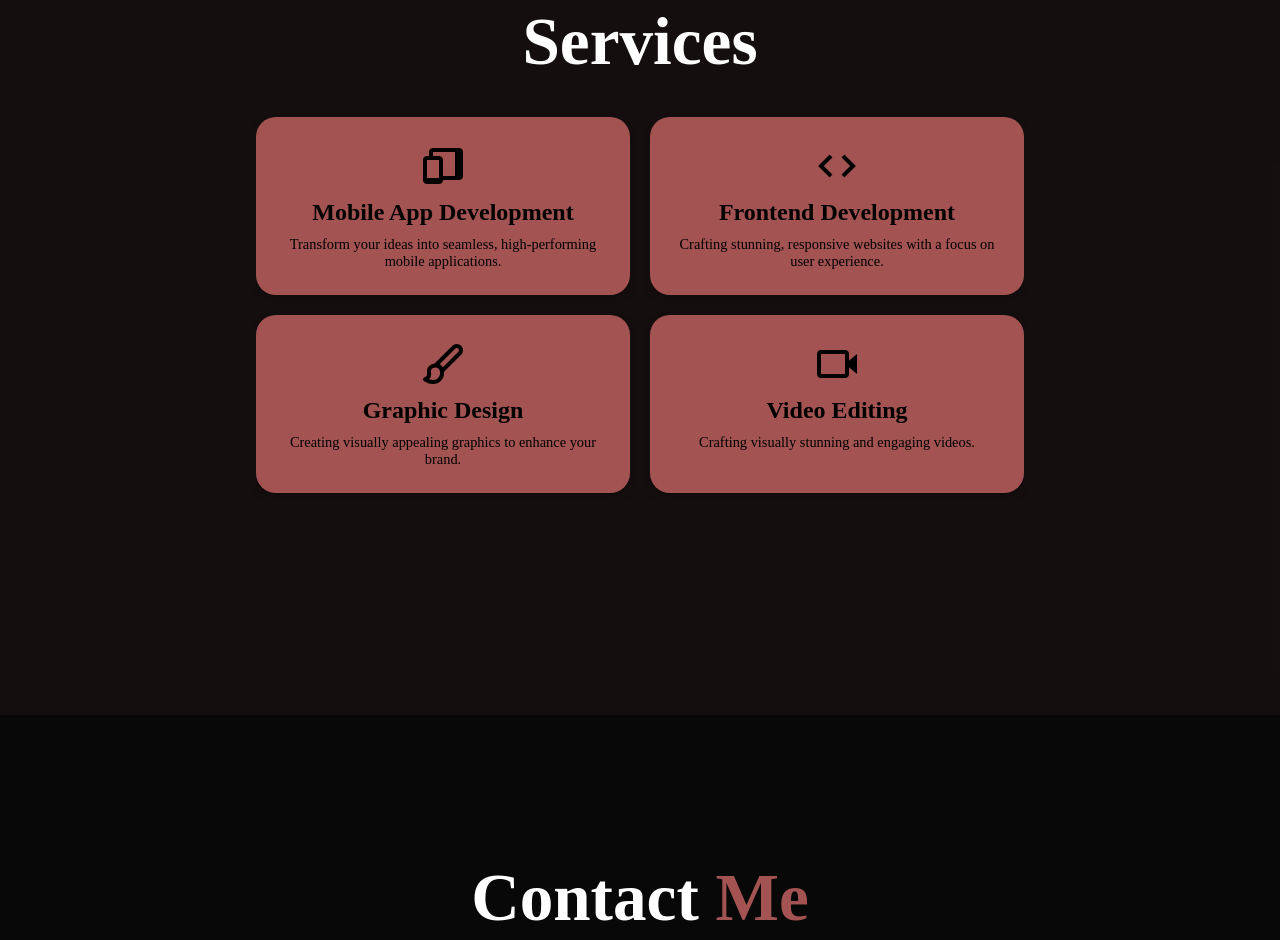
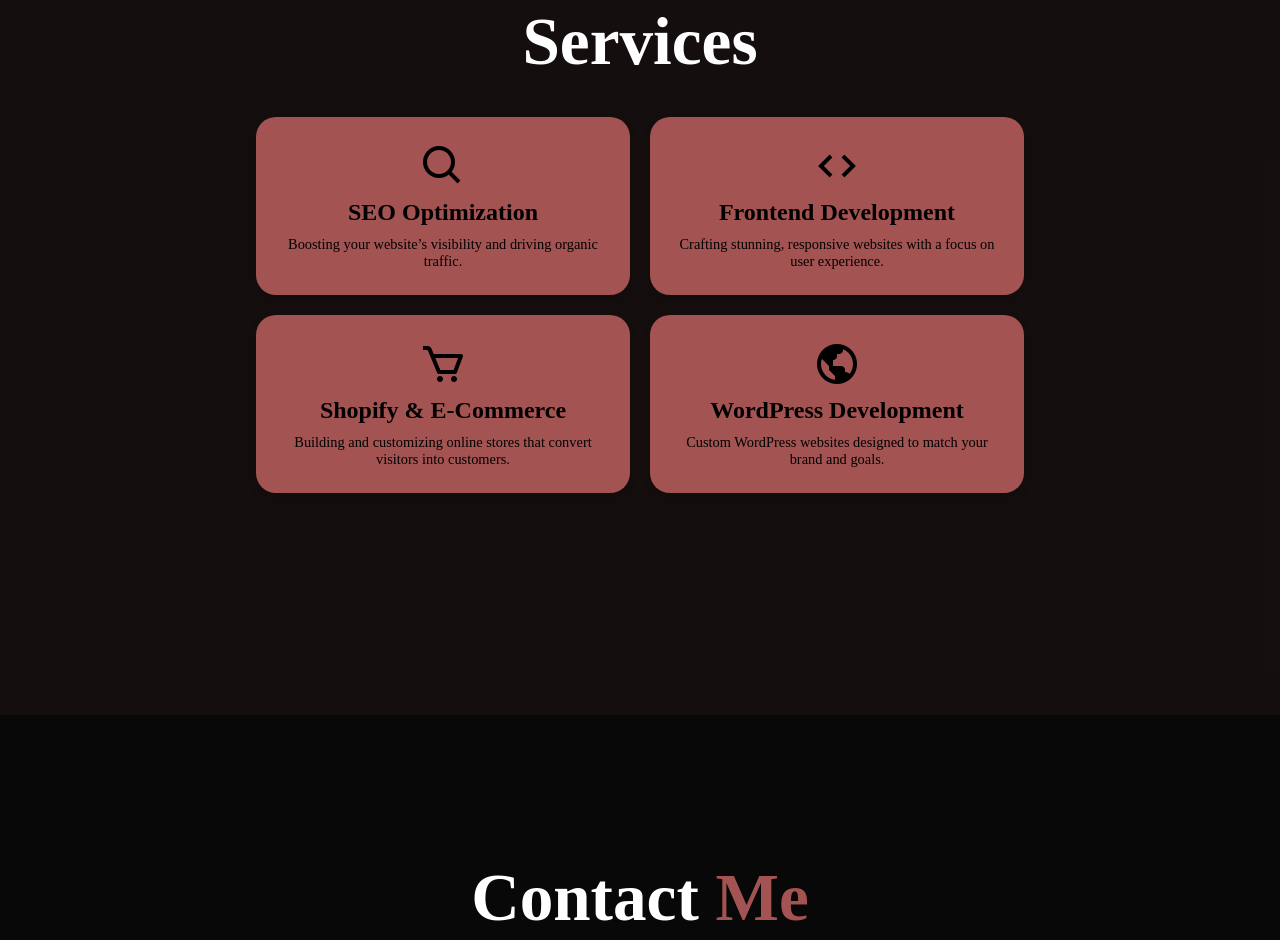
Before and after one commit to codebypink/My-Portfolio, a plain HTML site: page index.html in a window 1280 px wide. Shown: the part 3394-4334 px from the top of the page. Drawn offline with nearby package versions, Linux system fonts and the light colour scheme.

Commit message:
index.html

```diff
--- a/index.html
+++ b/index.html
@@ -161,16 +161,18 @@
                 <section class="services" id="services">
   <h2 class="heading">Services</h2>
   <div class="services-container">
+
     <div class="service-box">
       <div class="service-info">
-                          <i class="bx bxs-devices"></i>
-                          <h4>Mobile App Development</h4>
-                          <p>Transform your ideas into seamless, high-performing mobile applications.</p>
+        <i class="bx bx-search"></i>
+        <h4>SEO Optimization</h4>
+        <p>Boosting your website’s visibility and driving organic traffic.</p>
       </div>
       <div class="service-details">
-                          <p>With expertise in both iOS and Android platforms, we deliver user-friendly, innovative apps tailored to your business needs.</p>
+        <p>Offering technical SEO, on-page optimization, and content strategies to improve rankings on Google and other search engines.</p>
       </div>
     </div>
+
     <div class="service-box">
       <div class="service-info">
         <i class="bx bx-code"></i>
@@ -181,28 +183,32 @@
         <p>Leveraging the latest technologies in HTML, CSS, and JavaScript to bring your vision to life with precision and creativity.</p>
       </div>
     </div>
+
     <div class="service-box">
       <div class="service-info">
-                          <i class="bx bx-paint"></i>
-                          <h4>Graphic Design</h4>
-                          <p>Creating visually appealing graphics to enhance your brand.</p>
+        <i class="bx bx-cart"></i>
+        <h4>Shopify & E-Commerce</h4>
+        <p>Building and customizing online stores that convert visitors into customers.</p>
       </div>
       <div class="service-details">
-                          <p>Specializing in logos, brochures, and digital artwork to ensure a cohesive and professional look for your projects.</p>
+        <p>Specializing in Shopify and WordPress (WooCommerce), with a focus on user experience, performance, and SEO-friendly product pages.</p>
       </div>
     </div>
+
     <div class="service-box">
       <div class="service-info">
-                          <i class="bx bx-video"></i>
-                          <h4>Video Editing</h4>
-                          <p>Crafting visually stunning and engaging videos.</p>
+        <i class="bx bx-world"></i>
+        <h4>WordPress Development</h4>
+        <p>Custom WordPress websites designed to match your brand and goals.</p>
       </div>
       <div class="service-details">
-                          <p>Specializing in cutting-edge techniques, transitions, and effects to create compelling narratives and dynamic content.</p>
+        <p>Experienced in Elementor and custom themes to create responsive, SEO-optimized websites that are easy to manage and scalable.</p>
       </div>
     </div>
+
   </div>
 </section>
+
 
 
             <section class="contact" id="contact">
```
Lines whose indentation alone changed are shown as unchanged.
